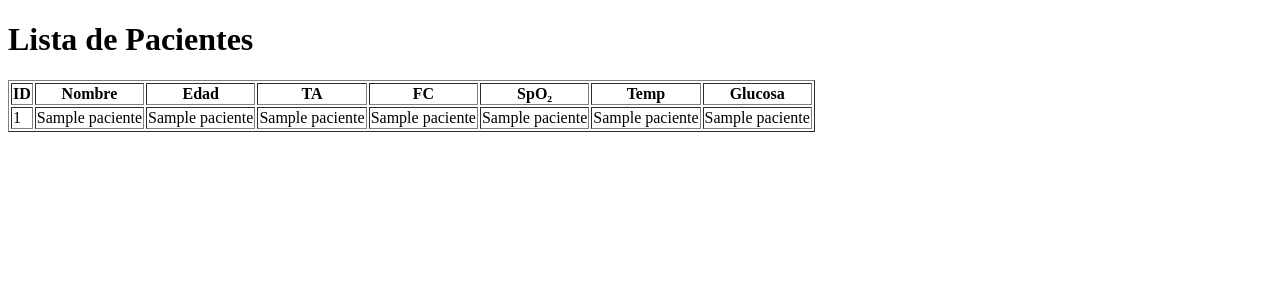
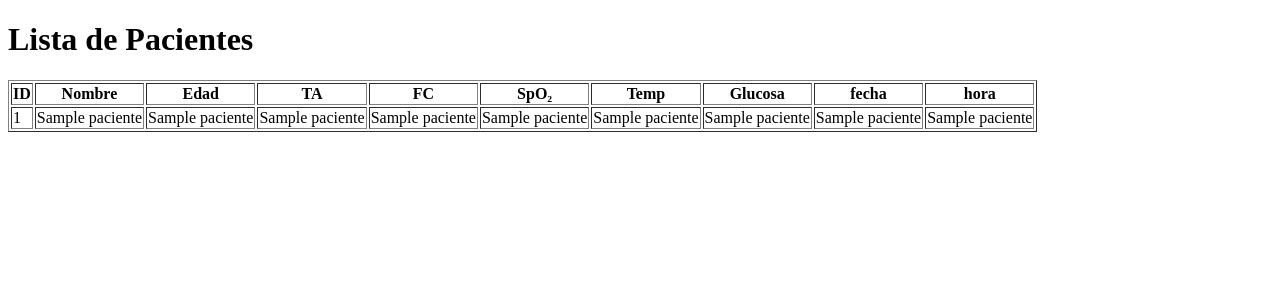
Before and after one commit to aland-cg/sistema-de-registro, a Flask app: template templates/pacientes.html in a window 1280 px wide. Shown: the top 300 px of the page. Run offline with Flask 3, Linux system fonts and the light colour scheme; the template is opened without the code that fills it: most values are stand-ins (such as "Sample title", 1, 10 or a date in 2020).

Commit message:
agrega fecha y hora aautomatica de captura

```diff
--- a/app.py
+++ b/app.py
@@ -2,6 +2,8 @@
 from flask import Flask, render_template, request
 # Importar SQLite para guardar datos
 import sqlite3
+#importar fecha y hora
+from datetime import datetime
 
 # Crear instancia principal de la aplicación Flask
 app = Flask(__name__)
@@ -21,7 +23,9 @@ def init_db():
     fc INTEGER,
     spo2 INTEGER,
     temp REAL,
-    glucosa INTEGER
+    glucosa INTEGER,
+    fecha TEXT,
+    hora TEXT
 );
     """)
 #sirve para guardar cambios
@@ -37,6 +41,7 @@ def home():
 
     if request.method == "POST":
 
+
         paciente = {
         "nombre": request.form["nombre"],
         "edad": request.form["edad"],
@@ -46,7 +51,13 @@ def home():
         "temp": request.form["temp"],
         "glucosa": request.form["glucosa"],
 
+
     }
+        #consulta la fecha y hora y la integra al campo de la DB
+        ahora = datetime.now()
+
+        fecha = ahora.strftime("%Y-%m-%d")
+        hora = ahora.strftime("%H:%M:%S")
 
         # Validaciones
 
@@ -65,13 +76,10 @@ def home():
         if spo2 < 50 or spo2 > 100:
             return "Error: Saturación fuera de rango permitido."
 
-
         glucosa = int(paciente["glucosa"])
 
         if glucosa < 20 or glucosa > 800:
             return "Error: Glucosa fuera de rango permitido."
-
-
 
         conn = sqlite3.connect("database.db")
         cursor = conn.cursor()
@@ -79,8 +87,8 @@ def home():
         cursor.execute(
     """
     INSERT INTO pacientes
-    (nombre, edad, ta, fc, spo2, temp, glucosa)
-    VALUES (?, ?, ?, ?, ?, ?, ?)
+    (nombre, edad, ta, fc, spo2, temp, glucosa, fecha, hora)
+    VALUES (?, ?, ?, ?, ?, ?, ?, ?, ?)
     """,
     (
         paciente["nombre"],
@@ -90,6 +98,8 @@ def home():
         paciente["spo2"],
         paciente["temp"],
         paciente["glucosa"],
+        fecha,
+        hora
     )
 )
 
--- a/templates/pacientes.html
+++ b/templates/pacientes.html
@@ -19,6 +19,8 @@
             <th>SpO₂</th>
             <th>Temp</th>
             <th>Glucosa</th>
+            <th>fecha</th>
+            <th>hora</th>
         </tr>
 
         {% for paciente in pacientes %}
@@ -32,6 +34,8 @@
             <td>{{ paciente[5] }}</td>
             <td>{{ paciente[6] }}</td>
             <td>{{ paciente[7] }}</td>
+            <td>{{ paciente[8] }}</td>
+            <td>{{ paciente[9] }}</td>
         </tr>
 
         {% endfor %}
```
Also changed, not shown: templates/index.html (+0 -18 lines), database.db.
